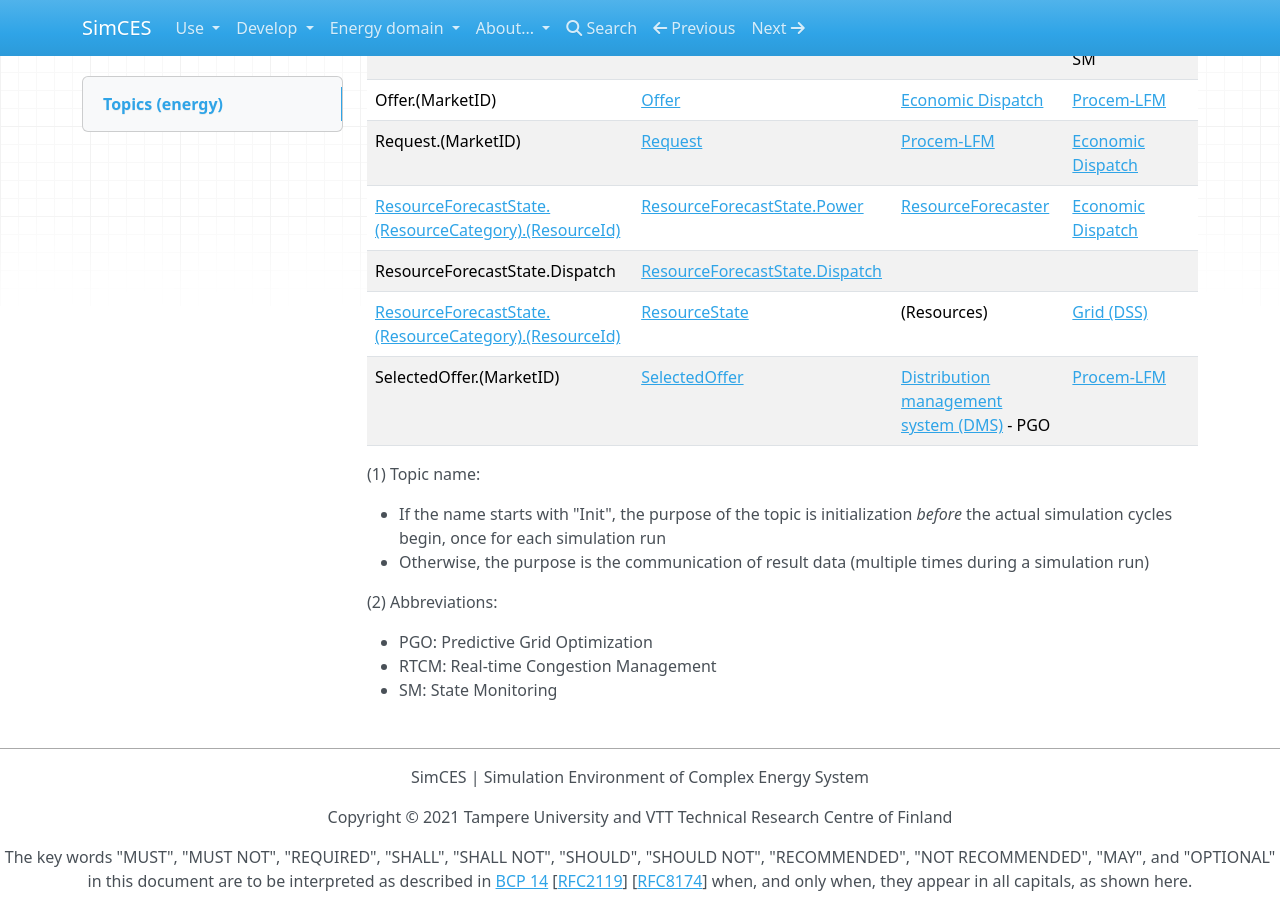
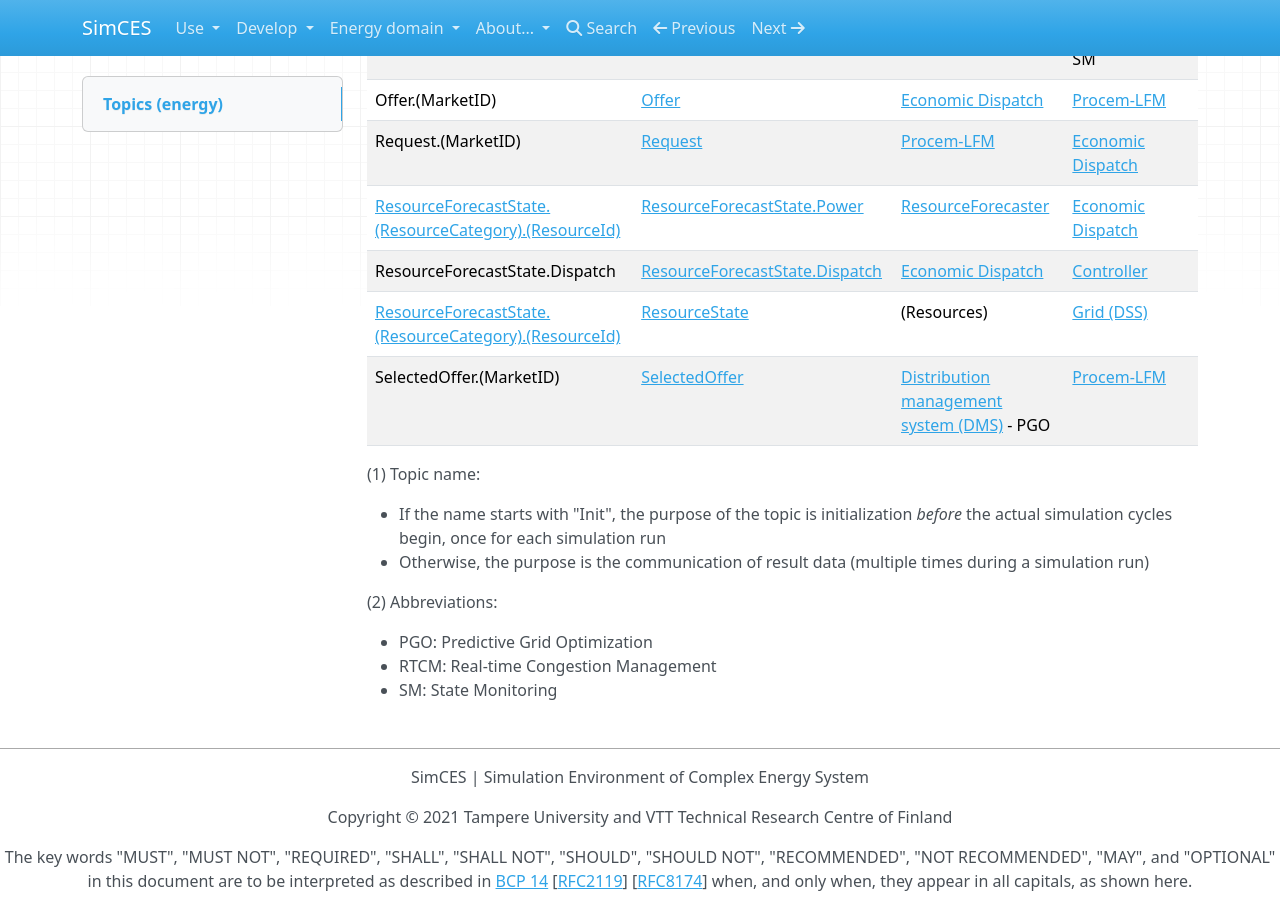
Before and after one commit to simcesplatform/simcesplatform.github.io, an MkDocs documentation site: the page built from markdown/energy_topics.md, in a window 1280 px wide and 900 px high, scrolled down 1732 px. Built offline with MkDocs 1.6.1, drawn with Linux system fonts in a browser that asks for light colours; nearby versions of some CDN libraries; library files that are not in the unit come from our copies.

Commit message:
In energy topics, add missing info to row ResourceForecastState.Dispatch

```diff
--- a/markdown/energy_topics.md
+++ b/markdown/energy_topics.md
@@ -24,7 +24,7 @@ In many cases, each message structure only occurs in one topic, but a message st
 | Offer.(MarketID) | [Offer](energy_msg-offer.md) | [Economic Dispatch](energy_economicdispatch.md) | [Procem-LFM](energy_procem-lfm.md) |
 | Request.(MarketID) | [Request](energy_msg-request.md) | [Procem-LFM](energy_procem-lfm.md) | [Economic Dispatch](energy_economicdispatch.md) |
 | [ResourceForecastState.(ResourceCategory).(ResourceId)](energy_topic-resourceforecaststate.md) | [ResourceForecastState.Power](energy_msg-resourceforecaststate-power.md) | [ResourceForecaster](energy_resourceforecaster.md) | [Economic Dispatch](energy_economicdispatch.md) |
-| ResourceForecastState.Dispatch | [ResourceForecastState.Dispatch	](energy_msg-resourceforecaststate-dispatch.md) |  |  |
+| ResourceForecastState.Dispatch | [ResourceForecastState.Dispatch	](energy_msg-resourceforecaststate-dispatch.md) | [Economic Dispatch](energy_economicdispatch.md) | [Controller](energy_controller.md) |
 | [ResourceForecastState.(ResourceCategory).(ResourceId)](energy_topic-resourceforecaststate.md) | [ResourceState](energy_msg-resourcestate.md) | (Resources) | [Grid (DSS)](energy_grid-dss.md) |
 | SelectedOffer.(MarketID) | [SelectedOffer](energy_msg-selectedoffer.md) | [Distribution management system (DMS)](energy_distribution-management-system-dms.md) - PGO | [Procem-LFM](energy_procem-lfm.md) |
 
```
